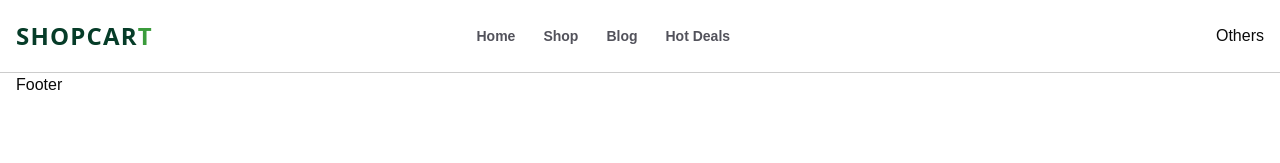
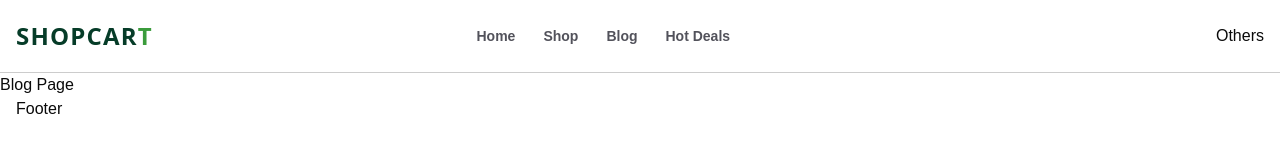
Before and after one commit to Roshen-Perera/nintrix-app, a Next.js app: page /blog in a window 1280 px wide. Shown: the top 163 px of the page. Built offline with nearby package versions, Linux system fonts and the light colour scheme.

Commit message:
feat: add content to Blog component

```diff
--- a/app/blog/page.tsx
+++ b/app/blog/page.tsx
@@ -3,7 +3,7 @@ import React from 'react'
 const Blog = () => {
   return (
     <div>
-
+      Blog Page
     </div>
   )
 }
```
